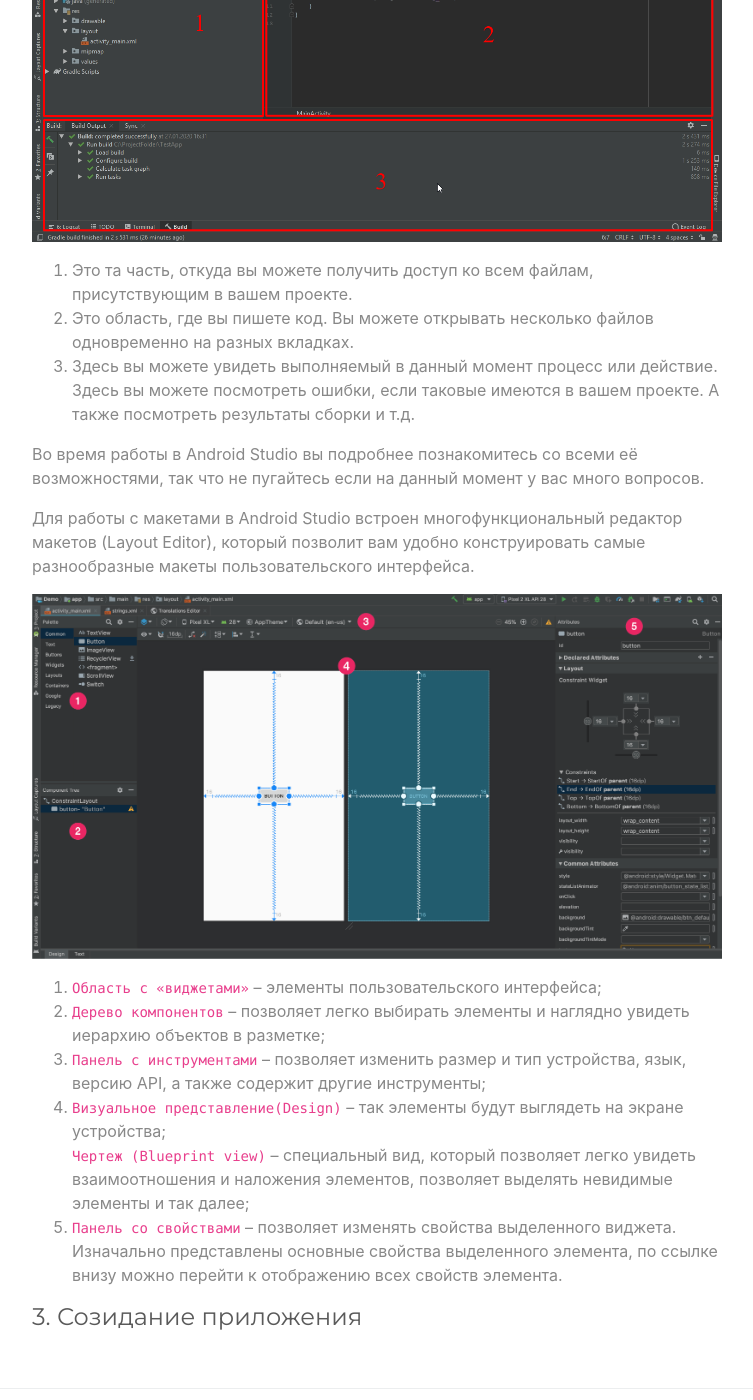
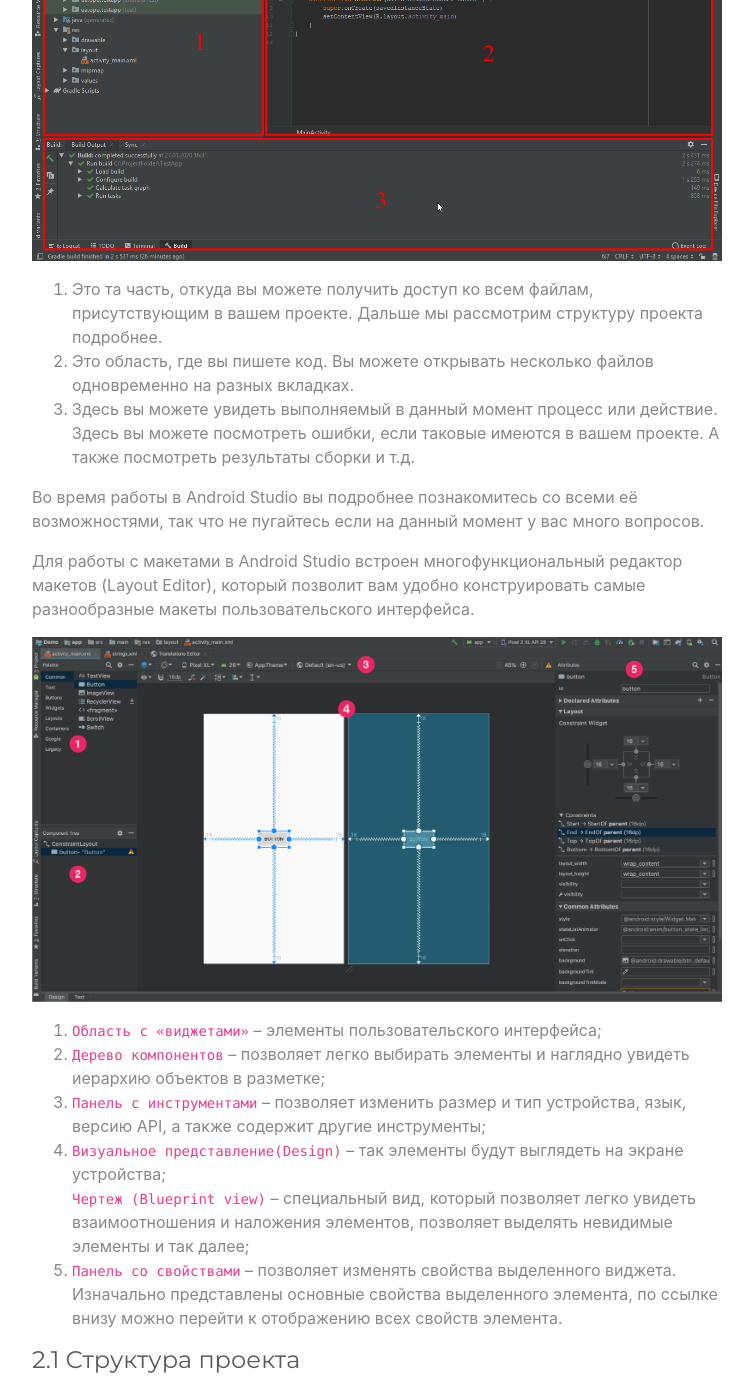
Before and after one commit to fullmeth/fullmeth.github.io, a Jekyll site: the page built from index.md, in a window 1280 px wide and 1400 px high, scrolled down 2355 px. Shown: the whole window, without its empty margins (263-1016 px from the left). Built offline with Jekyll 4.4.1, drawn with Linux system fonts in a browser that asks for light colours.

Commit message:
Update index.md

```diff
--- a/index.md
+++ b/index.md
@@ -2,10 +2,10 @@
 layout: page
 title: Android. Kotlin.
 ---
-#### 1. Установка Android Studio
+## 1. Установка Android Studio
 >placeholder
 
-#### 2. Знакомство со средой разработки
+## 2. Знакомство со средой разработки
 
 ![Start Screen](res/drawable/start_screen.png)
 
@@ -26,7 +26,7 @@ title: Android. Kotlin.
 
 ![Empty project](res/drawable/empty_project.png)
 
-1. Это та часть, откуда вы можете получить доступ ко всем файлам, присутствующим в вашем проекте.
+1. Это та часть, откуда вы можете получить доступ ко всем файлам, присутствующим в вашем проекте. Дальше мы рассмотрим структуру проекта подробнее.
 2. Это область, где вы пишете код. Вы можете открывать несколько файлов одновременно на разных вкладках.
 3. Здесь вы можете увидеть выполняемый в данный момент процесс или действие. Здесь вы можете посмотреть ошибки, если таковые имеются в вашем проекте. А также посмотреть результаты сборки и т.д.
 
@@ -43,4 +43,4 @@ title: Android. Kotlin.
 `Чертеж (Blueprint view)` – специальный вид, который позволяет легко увидеть взаимоотношения и наложения элементов, позволяет выделять невидимые элементы и так далее;
 5. `Панель со свойствами` – позволяет изменять свойства выделенного виджета. Изначально представлены основные свойства выделенного элемента, по ссылке внизу можно перейти к отображению всех свойств элемента.
 
-#### 3. Созидание приложения
+#### 2.1 Структура проекта
```
